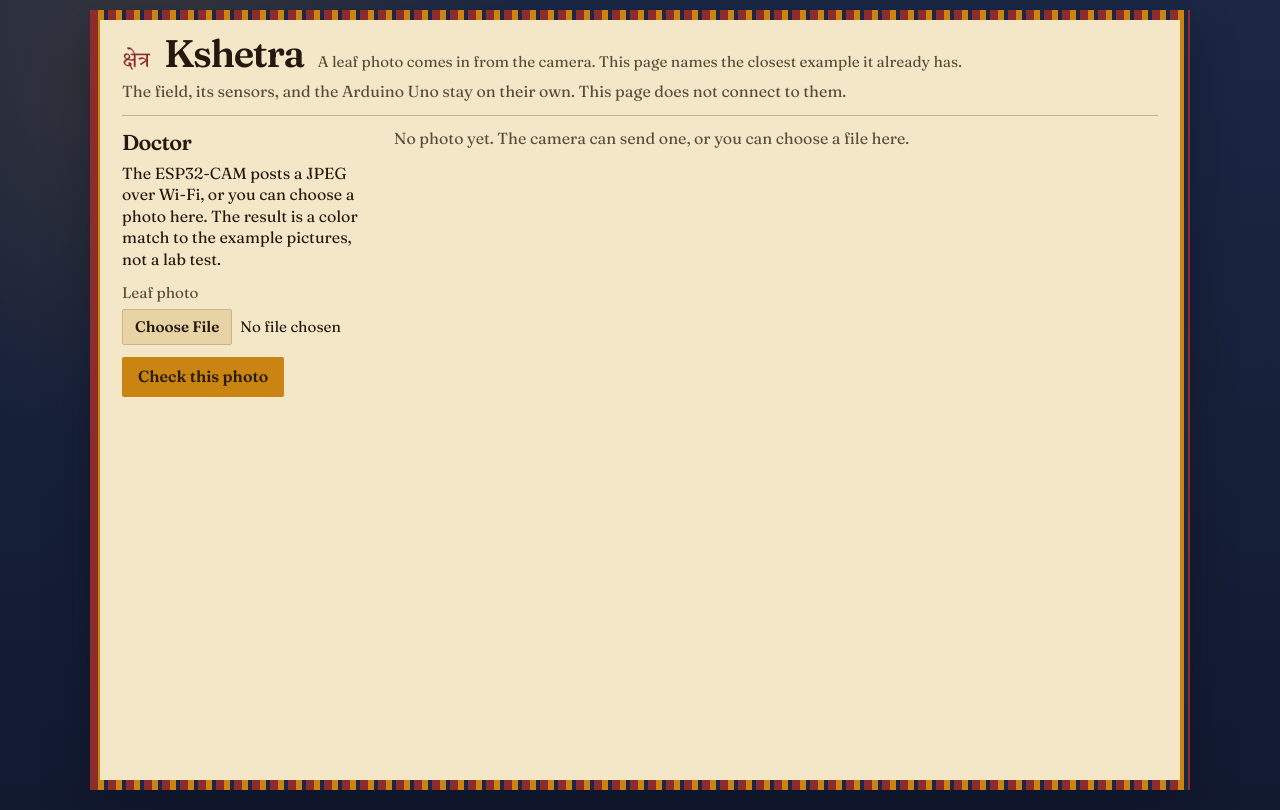
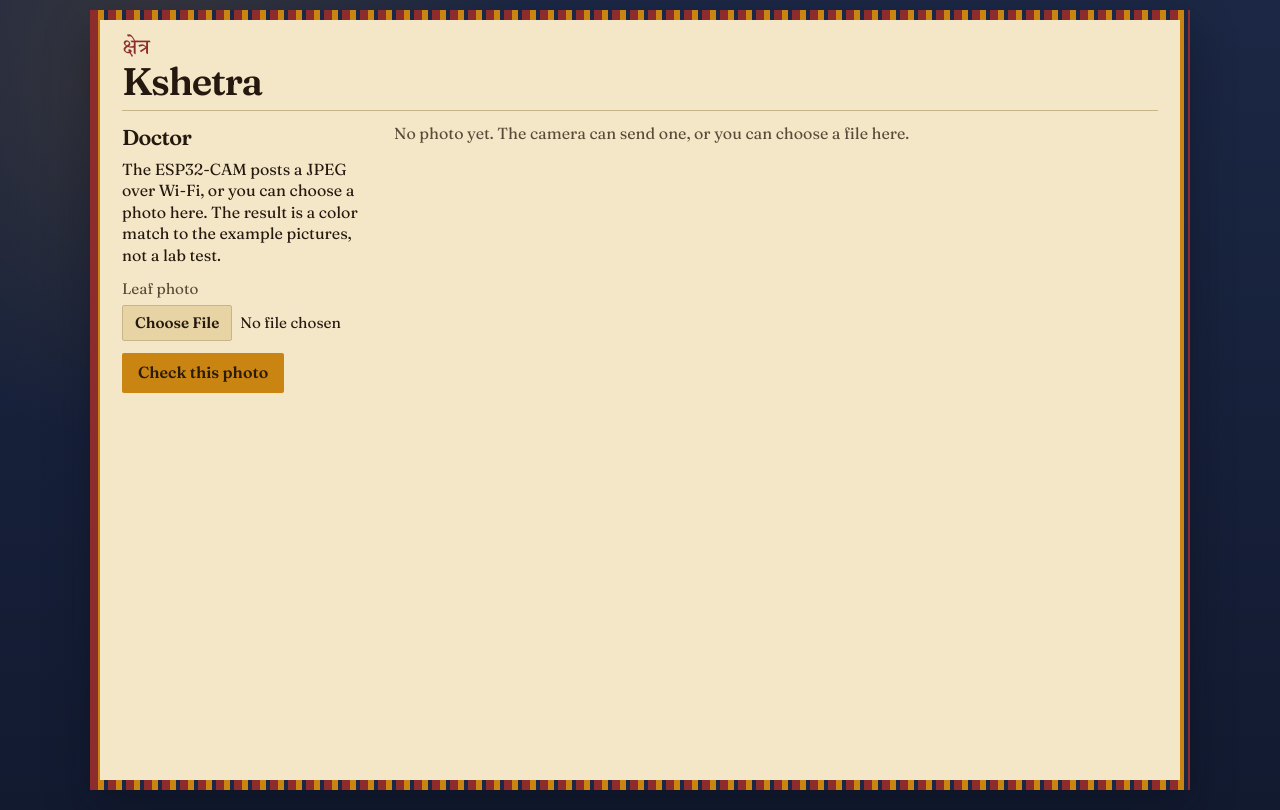
Before and after one commit to AbhinavGoel87/AquaSentinel, a Flask app: page / in a window 1280 px wide. Run offline with Flask 3, Linux system fonts and the light colour scheme; data that the repository does not hold is empty.

Commit message:
Stack the Hindi name above Kshetra and drop the header sentences.

```diff
--- a/frontend/static/css/app.css
+++ b/frontend/static/css/app.css
@@ -66,8 +66,9 @@ body {
 
 .mast {
   display: flex;
-  align-items: baseline;
-  gap: 14px;
+  flex-direction: column;
+  align-items: flex-start;
+  gap: 2px;
 }
 
 .devanagari {
@@ -86,20 +87,8 @@ h1 {
   line-height: 0.9;
 }
 
-.lede {
-  margin: 0;
-  color: var(--muted);
-  font-size: 0.95rem;
-}
-
-.banner,
 .error {
   margin: 6px 0 0;
-}
-
-.banner { color: var(--muted); }
-
-.error {
   color: var(--kumkum);
   padding-top: 8px;
   border-top: 1px solid var(--kumkum);
--- a/frontend/templates/index.html
+++ b/frontend/templates/index.html
@@ -4,17 +4,15 @@
   <meta charset="utf-8">
   <meta name="viewport" content="width=device-width, initial-scale=1">
   <title>Kshetra</title>
-  <link rel="stylesheet" href="/static/css/app.css?v=13">
+  <link rel="stylesheet" href="/static/css/app.css?v=14">
 </head>
 <body>
   <div class="sheet">
     <header class="mast">
       <p class="devanagari" lang="hi">क्षेत्र</p>
       <h1>Kshetra</h1>
-      <p class="lede">A leaf photo comes in from the camera. This page names the closest example it already has.</p>
     </header>
 
-    <p class="banner" id="banner">The field, its sensors, and the Arduino Uno stay on their own. This page does not connect to them.</p>
     <p class="error" id="error" hidden></p>
 
     <main>
```
